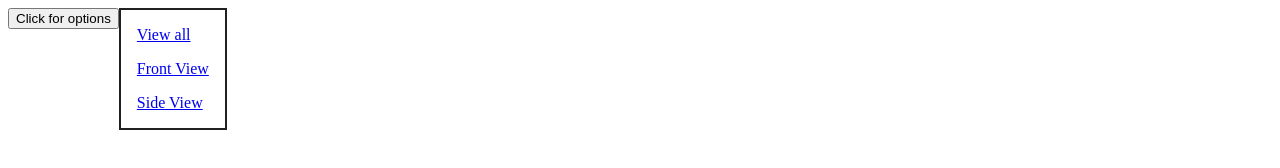
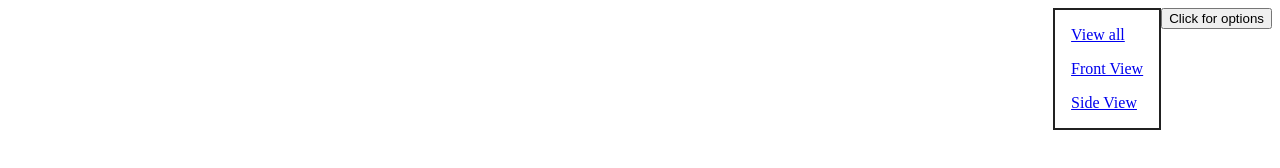
Before and after one commit to schalkneethling/popover-anchor, a website: page index.html in a window 1280 px wide. Both pictures are taken after a click on the button "Click for options". Drawn offline with Linux system fonts and the light colour scheme.

Commit message:
default to position-area

```diff
--- a/css/main.css
+++ b/css/main.css
@@ -1,4 +1,9 @@
 /* stylelint-disable declaration-property-value-no-unknown */
+body {
+  display: grid;
+  place-items: end;
+}
+
 .trigger {
   anchor-name: --flyout;
   width: fit-content;
@@ -13,12 +18,12 @@
 .options-area {
   position-anchor: --flyout;
   position-area: inline-end span-block-end;
+  position-try: flip-inline;
 }
 
 .options-absolute {
   left: anchor(--flyout end);
   position: absolute;
-  position-area: unset;
   top: anchor(--flyout start);
 }
 
@@ -26,7 +31,6 @@
   inset-block: anchor(--flyout start);
   inset-inline: anchor(--flyout end);
   position: fixed;
-  position-area: unset;
 }
 
 .options:popover-open {
--- a/index.html
+++ b/index.html
@@ -16,7 +16,7 @@
 
   <button class="trigger" popovertarget="options" type="button">Click for options</button>
 
-  <ul id="options" class="options options-absolute" popover>
+  <ul id="options" class="options options-area" popover>
     <li><a href="/all">View all</a></li>
     <li><a href="/front">Front View</a></li>
     <li><a href="/side">Side View</a></li>
```
